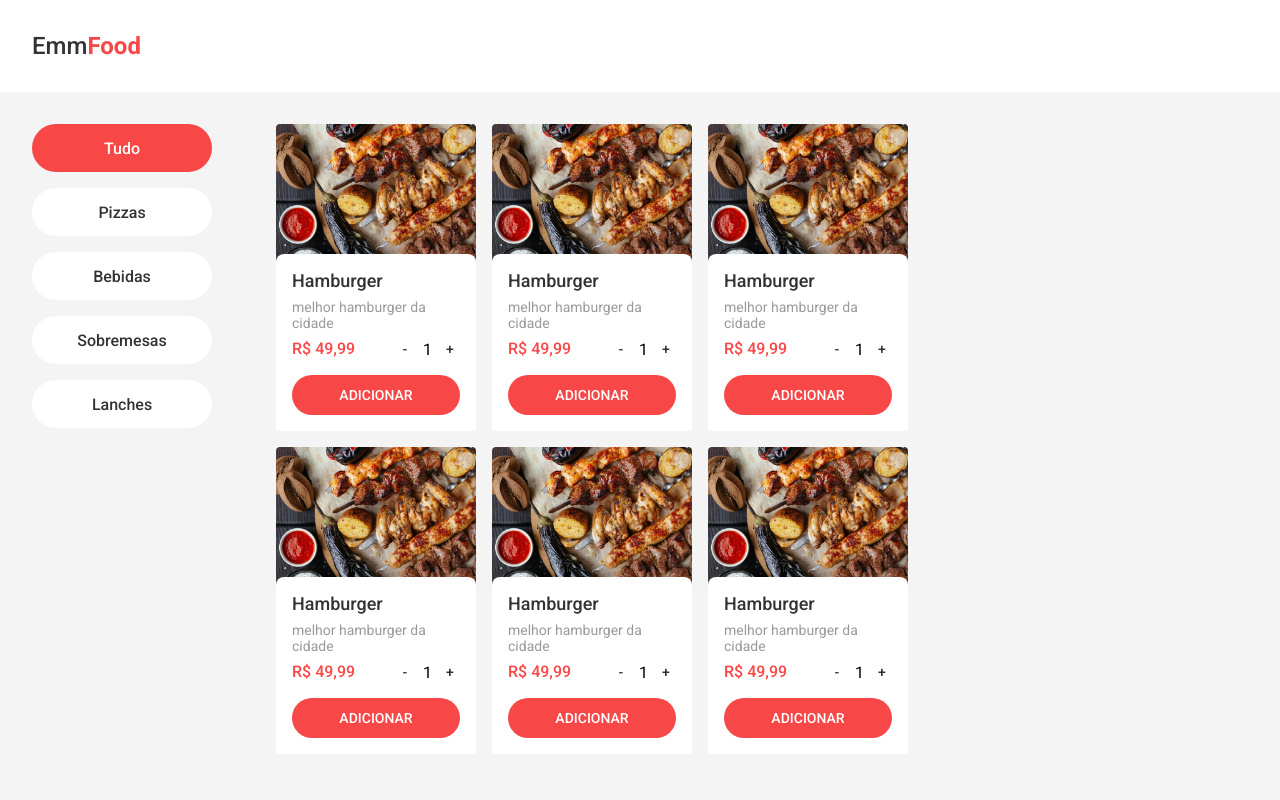
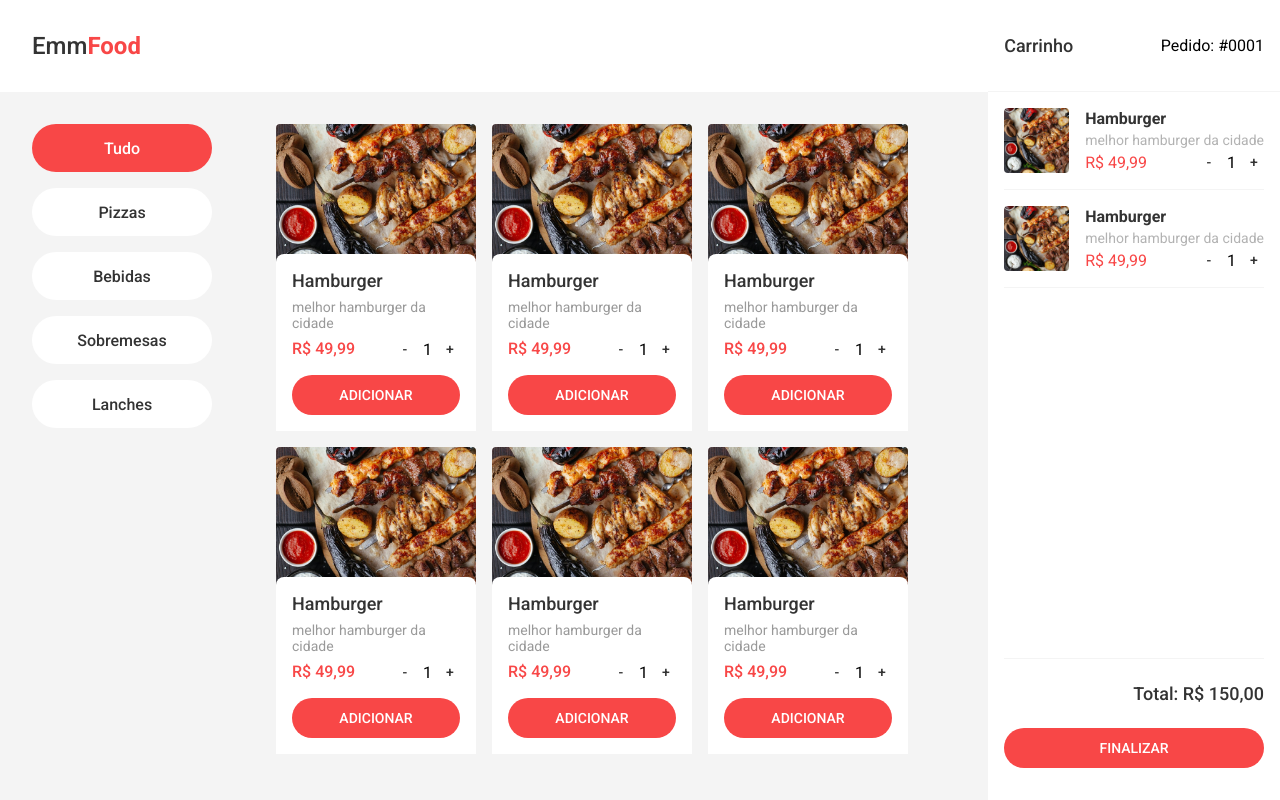
Before and after one commit to emanoelims/emmfood-html, a plain HTML site: page index.html in a window 1280 px wide. Drawn offline with Linux system fonts and the light colour scheme.

Commit message:
feat: add cart container

```diff
--- a/css/styles.css
+++ b/css/styles.css
@@ -112,3 +112,106 @@
 .products__item-button {
   margin-block-start: 1rem;
 }
+
+.cart {
+  display: flex;
+  flex-flow: column;
+  top: 0;
+  right: 0;
+  height: 100vh;
+  position: fixed;
+  background-color: var(--color-white);
+}
+
+.cart__header {
+  height: 92px;
+  padding-inline: 1rem;
+  display: flex;
+  align-items: center;
+  justify-content: space-between;
+  border-block-end: 1px solid var(--bg-color);
+}
+
+.cart__header-title {
+  font-size: 1.125rem;
+  color: var(--color-black);
+  font-weight: var(--font-weight-medium);
+}
+
+.cart__header-subtitle {
+  font-size: 1rem;
+}
+
+.cart__items {
+  margin: 0;
+  padding: 0 1rem;
+}
+
+.cart__item {
+  display: flex;
+  align-items: center;
+  padding-block: 1rem;
+  border-block-end: 1px solid var(--bg-color);
+}
+
+.cart__item-image {
+  object-fit: cover;
+  width: 65px;
+  height: 65px;
+  border-radius: 0.25rem;
+}
+
+.cart__item-content {
+  gap: 0.25rem;
+  display: flex;
+  flex-flow: column;
+  margin-inline-start: 1rem;
+}
+
+.cart__item-title {
+  font-size: 1rem;
+  color: var(--color-black);
+}
+
+.cart__item-description {
+  font-size: 0.875rem;
+  color: rgba(0, 0, 0, 0.3);
+}
+
+.cart__row {
+  display: flex;
+  align-items: center;
+  justify-content: space-between;
+}
+
+.cart__item-price {
+  color: var(--brand-color-400);
+}
+
+.cart__item-quantity {
+  gap: 0.5rem;
+  display: flex;
+  align-items: center;
+}
+
+.cart__item-quantity__button {
+  width: 20px;
+  min-height: 20px;
+  border-radius: 50%;
+  padding: 0;
+  background-color: var(--color-white);
+}
+
+.cart__footer {
+  padding: 2rem 1rem;
+  margin-block-start: auto;
+}
+
+.cart__total {
+  padding-block: 1.5rem;
+  border-block-start: 1px solid var(--bg-color);
+  color: var(--color-black);
+  text-align: right;
+  font-size: 1.125rem;
+  font-weight: var(--font-weight-medium);
+}
--- a/index.html
+++ b/index.html
@@ -124,5 +124,48 @@
     </article>
   </section>
 </div>
+<aside class="cart">
+  <header class="cart__header">
+    <h1 class="cart__header-title">Carrinho</h1>
+    <span class="cart__header-subtitle">Pedido: #0001</span>
+  </header>
+
+  <ul class="cart__items">
+    <li class="cart__item">
+      <img class="cart__item-image" src="img/food.jpg" alt="image">
+      <div class="cart__item-content">
+        <h2 class="cart__item-title">Hamburger</h2>
+        <p class="cart__item-description">melhor hamburger da cidade</p>
+        <div class="cart__row">
+          <span class="cart__item-price">R$ 49,99</span>
+          <div class="cart__item-quantity">
+            <button class="cart__item-quantity__button" type="button">-</button>
+            <span class="cart__item-quantity__value">1</span>
+            <button class="cart__item-quantity__button" type="button">+</button>
+          </div>
+        </div>
+      </div>
+    </li>
+    <li class="cart__item">
+      <img class="cart__item-image" src="img/food.jpg" alt="image">
+      <div class="cart__item-content">
+        <h2 class="cart__item-title">Hamburger</h2>
+        <p class="cart__item-description">melhor hamburger da cidade</p>
+        <div class="cart__row">
+          <span class="cart__item-price">R$ 49,99</span>
+          <div class="cart__item-quantity">
+            <button class="cart__item-quantity__button" type="button">-</button>
+            <span class="cart__item-quantity__value">1</span>
+            <button class="cart__item-quantity__button" type="button">+</button>
+          </div>
+        </div>
+      </div>
+    </li>
+  </ul>
+  <div class="cart__footer">
+    <h3 class="cart__total">Total: R$ 150,00</h3>
+    <button class="button--filled cart__footer-checkout">Finalizar</button>
+  </div>
+</aside>
 </body>
 </html>
```
